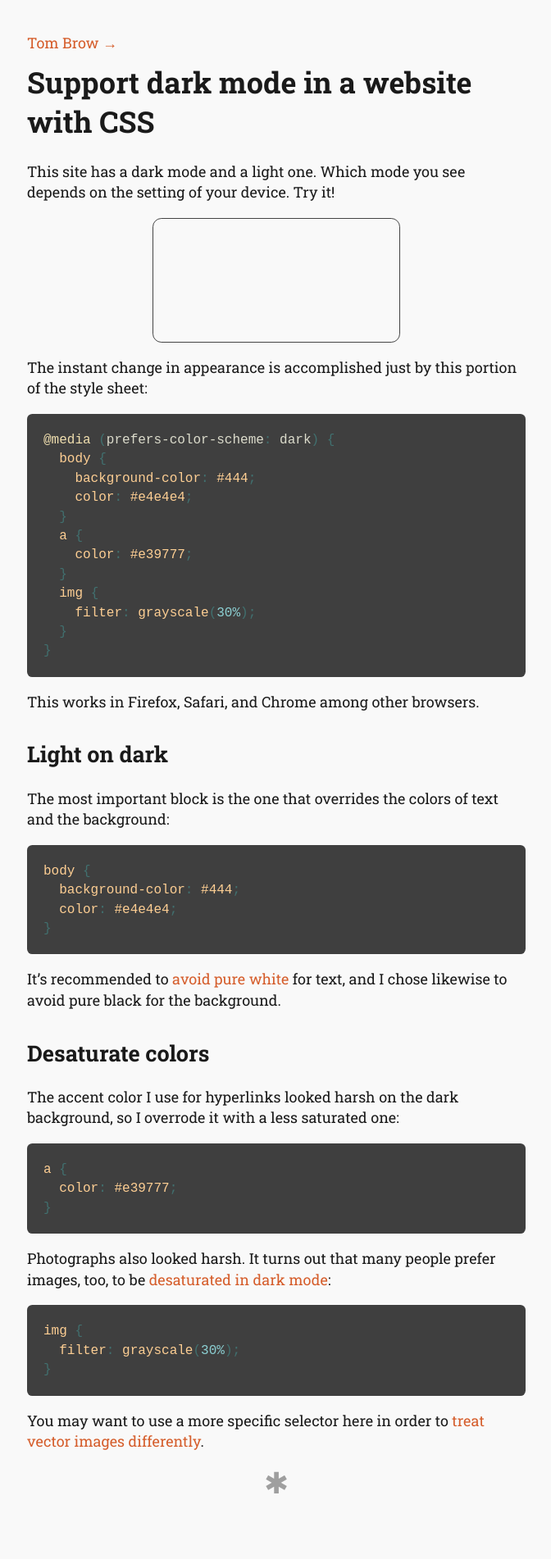
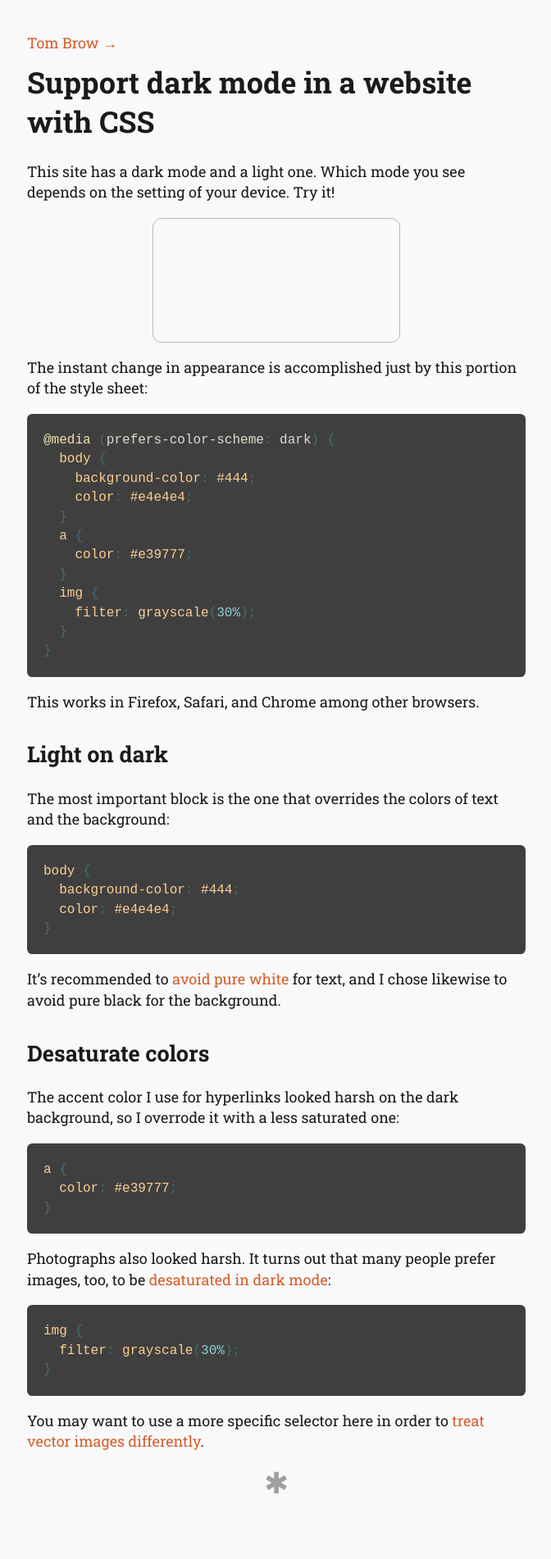
Before and after one commit to brow/rebeccabutler.org, a Jekyll site: the page built from code/index.md, in a window 1280 px wide. Shown: the whole page at 82% size, without its empty margins (303-975 px from the left). Built offline with Jekyll 4.4.1, drawn with Linux system fonts in a browser that asks for light colours; Markdown is read by kramdown in place of the engine named in the settings; grey boxes are pictures that could not be loaded.

Commit message:
border color

```diff
--- a/stylesheets/style.css
+++ b/stylesheets/style.css
@@ -49,7 +49,7 @@ img.headshot {
   max-width: 100%;
   margin: auto;
   display: block;
-  border: 1px solid #444;
+  border: 1px solid #bbb;
   border-radius: 0.6em;
 }
 
@@ -193,5 +193,7 @@ pre {
      */
     filter: grayscale(30%);
   }
-
+  .large {
+    border-color: #666;
+  }
 }
```
